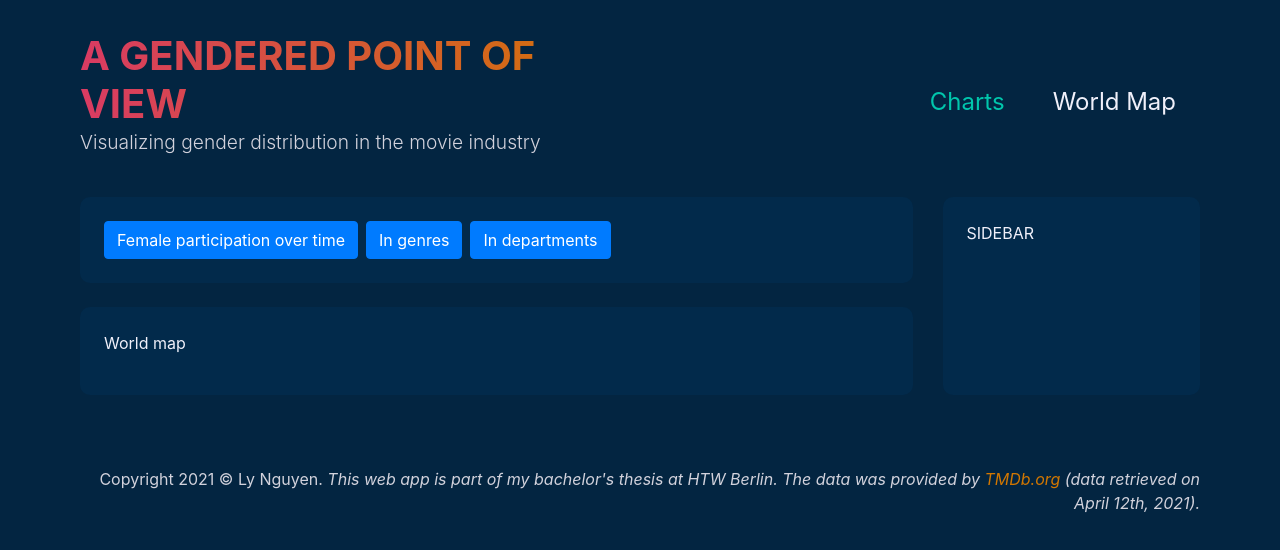
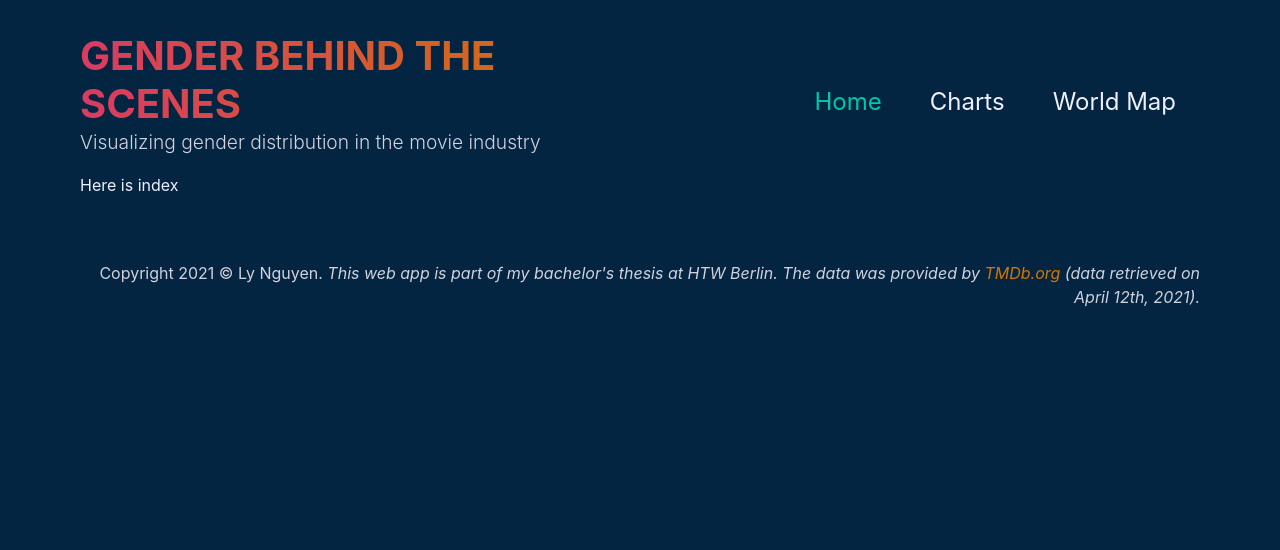
Before and after one commit to lyrated/agpov_frontend, a React (Create React App) app: page / in a window 1280 px wide. Shown: the top 550 px of the page. Built offline with nearby package versions, Linux system fonts and the light colour scheme.

Commit message:
created homepage

```diff
--- a/src/App.js
+++ b/src/App.js
@@ -5,6 +5,7 @@ import {
 } from 'react-router-dom';
 import Header from './components/common/Header';
 import Footer from './components/common/Footer';
+import Home from './components/Home';
 import WorldMap from './components/worldmap/WorldMap';
 import ChartsLayout from './components/charts/ChartsLayout';
 import './App.css';
@@ -14,7 +15,8 @@ function App() {
     <Router>
       <div className="App">
         <Header />
-        <Route path="/" component={ChartsLayout} exact />
+        <Route path="/" component={Home} exact />
+        <Route path="/charts" component={ChartsLayout} />
         <Route path="/world-map" component={WorldMap} />
         <Footer />
       </div>
--- /dev/null
+++ b/src/components/Home.js
@@ -0,0 +1,11 @@
+import React from 'react';
+
+function Home() {
+  return (
+    <div>
+      <p>Here is index</p>
+    </div>
+  );
+}
+
+export default Home;
--- a/src/components/charts/ChartsLayout.js
+++ b/src/components/charts/ChartsLayout.js
@@ -1,8 +1,6 @@
 import { React, useState } from 'react';
 
 import Sidebar from './Sidebar';
-import TimeChart from './timechart/TimeChart';
-import GenresDeparmentsChart from './GenresDepartmentsChart';
 import WorldMap from '../worldmap/WorldMap';
 
 function ChartsLayout() {
@@ -11,14 +9,12 @@ function ChartsLayout() {
   return (
     <div className="row">
       <div className="col">
-        <Sidebar />
+        <Sidebar setChart={setChart} />
       </div>
 
       <div className="col-12 col-xl-9 order-xl-first">
         <section id="info-text">
-          <button className="btn btn-primary mr-2" onClick={() => setChart(<TimeChart />)}>Female participation over time</button>
-          <button className="btn btn-primary mr-2" onClick={() => setChart(<GenresDeparmentsChart />)}>In genres</button>
-          <button className="btn btn-primary mr-2" onClick={() => setChart(<WorldMap />)}>In departments</button>
+          <p>SOME INFO TEXT</p>
         </section>
         {chart}
       </div>
--- a/src/components/charts/Sidebar.js
+++ b/src/components/charts/Sidebar.js
@@ -1,9 +1,16 @@
 import React from 'react';
 
-function Sidebar(props) {
+import TimeChart from './timechart/TimeChart';
+import GenresDeparmentsChart from './GenresDepartmentsChart';
+import WorldMap from '../worldmap/WorldMap';
+
+function Sidebar({ setChart }) {
   return (
     <section id="sidebar">
       <p>SIDEBAR</p>
+      <button className="btn btn-primary mb-2 d-block" onClick={() => setChart(<TimeChart />)}>Female participation over time</button>
+      <button className="btn btn-primary mb-2 d-block" onClick={() => setChart(<GenresDeparmentsChart />)}>In genres/deparments</button>
+      <button className="btn btn-primary mb-2 d-block" onClick={() => setChart(<WorldMap />)}>Budget and revenue</button>
     </section>
   );
 }
--- a/src/components/common/Header.js
+++ b/src/components/common/Header.js
@@ -5,7 +5,7 @@ function Header() {
   return (
     <header className="row m-0">
       <div className="col-12 col-lg-6 p-0">
-        <a href="/"><h1>A gendered point of view</h1></a>
+        <a href="/"><h1>Gender Behind The Scenes</h1></a>
         <p className="subtitle">Visualizing gender distribution in the movie industry</p>
       </div>
 
@@ -14,7 +14,10 @@ function Header() {
         <nav className="navbar navbar-expand-md px-0">
           <ul className="navbar-nav ml-0 ml-md-auto">
             <li className="nav-item">
-              <NavLink exact to="/" activeClassName="active" className="nav-link">Charts</NavLink>
+              <NavLink exact to="/" activeClassName="active" className="nav-link">Home</NavLink>
+            </li>
+            <li className="nav-item">
+              <NavLink to="/charts" activeClassName="active" className="nav-link">Charts</NavLink>
             </li>
             <li className="nav-item">
               <NavLink to="/world-map" activeClassName="active" className="nav-link">World Map</NavLink>
```
Also changed, not shown: src/components/common/Sidebar.js (deleted, +0 -11 lines).
